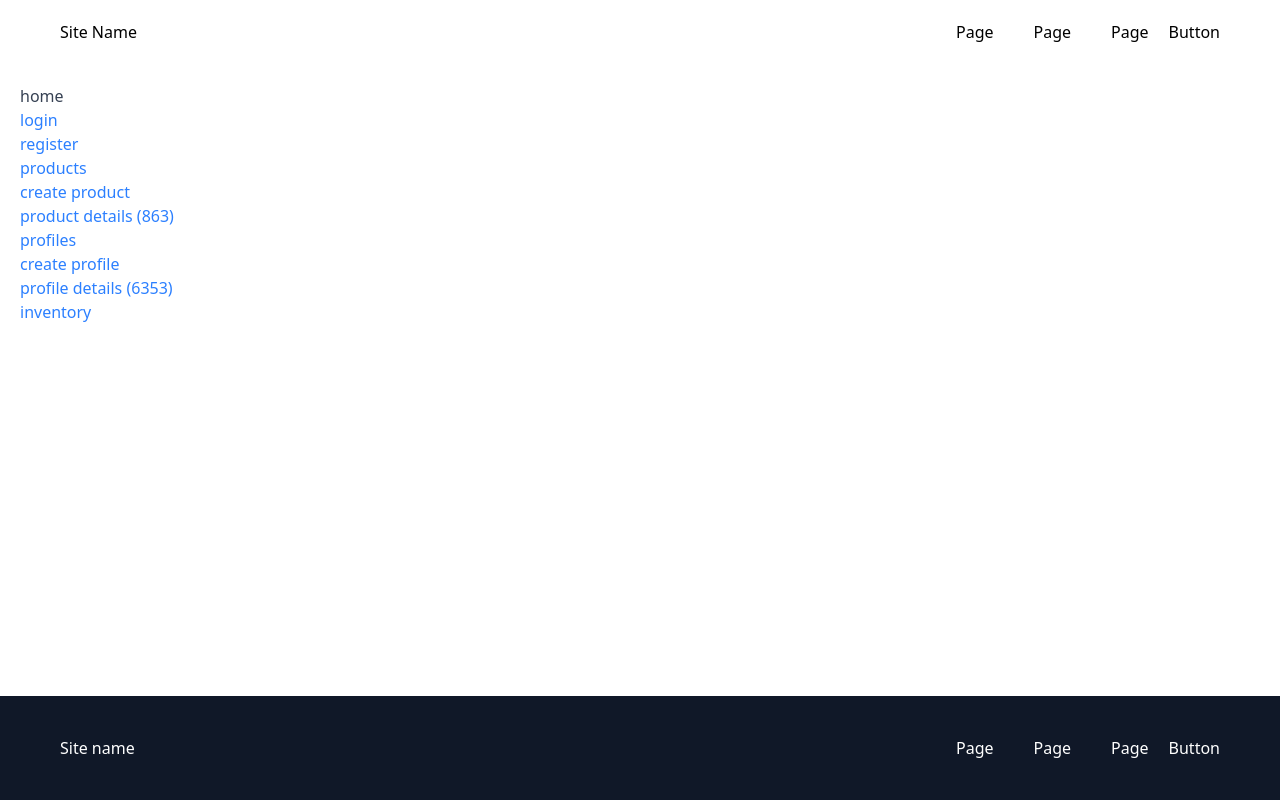
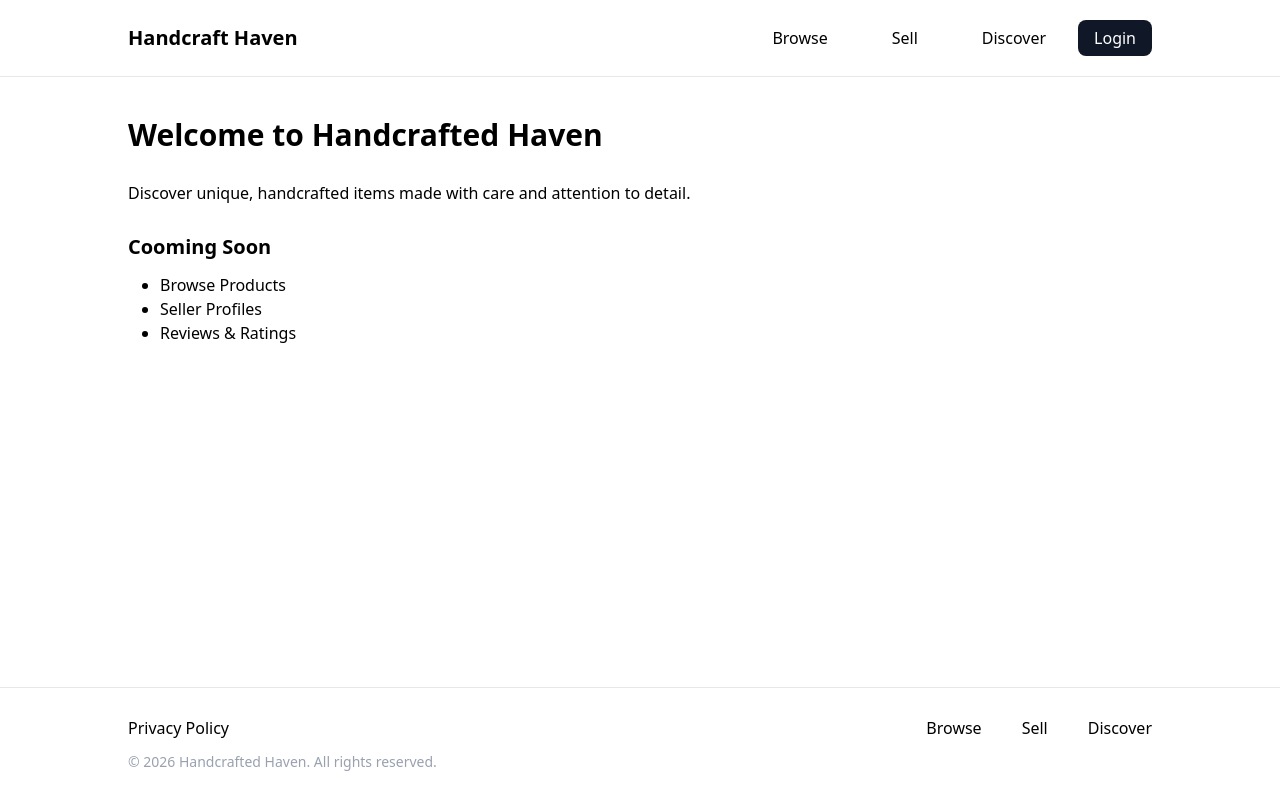
Before and after one commit to SimphiweNkabinde/handcrafted-haven, a Next.js app: page / in a window 1280 px wide. Built offline with nearby package versions, Linux system fonts and the light colour scheme.

Commit message:
create global header and footer

```diff
--- a/app/globals.css
+++ b/app/globals.css
@@ -1,8 +1,14 @@
 @import "tailwindcss";
 
 
+html {
+  height: 100vh;
+  width: 100vw;
+}
+
 body {
   height: 100vh;
+  width: 100vw;
   min-height: 100vh;
   display: grid;
   grid-template-rows: auto 1fr auto;
--- a/app/layout.tsx
+++ b/app/layout.tsx
@@ -1,13 +1,23 @@
 import "./globals.css";
 import MainHeader from "./ui/components/main-header";
 import MainFooter from "./ui/components/main-footer";
+import { Metadata } from "next";
+
+export const metadata: Metadata = {
+  title: {
+    default: "Handcrafted Haven",
+    template: "%s | Handcrafted Haven",
+  },
+  description:
+    "A marketplace for artisans to showcase and sell unique handcrafted items.",
+};
 
 export default function RootLayout({ children }: Readonly<{ children: React.ReactNode }>) {
   return (
     <html lang="en">
       <body>
         <MainHeader />
-        <main>
+        <main className="mx-5 md:mx-10 max-w-5xl lg:mx-auto w-full my-10">
           {children}
         </main>
         <MainFooter />
--- a/app/page.tsx
+++ b/app/page.tsx
@@ -1,9 +1,16 @@
-import SiteLinks from "./ui/components/site-links";
-
 export default function Home() {
   return (
-    <div>
-      <SiteLinks />
+    <div className="flex flex-col gap-7">
+      <h1 className="text-3xl font-bold">Welcome to Handcrafted Haven</h1>
+      <p>Discover unique, handcrafted items made with care and attention to detail.</p>
+      <section>
+        <h2 className="text-xl font-bold mb-3">Cooming Soon</h2>
+        <ul className="list-disc pl-8">
+          <li>Browse Products</li>
+          <li>Seller Profiles</li>
+          <li>Reviews & Ratings</li>
+        </ul>
+      </section>
     </div>
   );
 }
--- /dev/null
+++ b/app/ui/button.tsx
@@ -0,0 +1,13 @@
+import clsx from "clsx"
+
+export default function Button({ children, className }: { children: React.ReactNode, className?: string }) {
+    return (
+        <button
+            className={clsx(
+                "bg-gray-900 text-white rounded-lg px-4 py-1.5 hover:bg-gray-800 cursor-pointer",
+                className
+            )}>
+            {children}
+        </button>
+    )
+}
--- a/app/ui/components/main-footer.tsx
+++ b/app/ui/components/main-footer.tsx
@@ -1,15 +1,25 @@
+import Link from "next/link";
+
+const footerLinks = [
+    { href: "/products", label: "Browse" },
+    { href: "/seller", label: "Sell" },
+    { href: "/profiles", label: "Discover" },
+];
+
 export default function MainFooter() {
     return (
-        <div className="bg-gray-900 text-white px-15 py-10 flex justify-between">
-            <div>Site name</div>
-            <nav className="flex gap-5">
-                <ul className="flex gap-10">
-                    <li>Page</li>
-                    <li>Page</li>
-                    <li>Page</li>
-                </ul>
-                <button>Button</button>
-            </nav>
-        </div>
+        <footer className="border-t border-gray-200">
+            <div className="mx-5 md:mx-10 max-w-5xl lg:mx-auto mt-7 mb-7">
+                <nav className="flex flex-col md:flex-row gap-4 justify-between mb-3">
+                    <Link href="//privacy-policy">Privacy Policy</Link>
+                    <ul className="flex gap-10">
+                        {footerLinks.map((link, item) => (
+                            <Link key={item} href={link.href}>{link.label}</Link>
+                        ))}
+                    </ul>
+                </nav>
+                <p className="text-sm text-gray-400">&copy; 2026 Handcrafted Haven. All rights reserved.</p>
+            </div>
+        </footer>
     )
 }
--- a/app/ui/components/main-header.tsx
+++ b/app/ui/components/main-header.tsx
@@ -1,19 +1,38 @@
 import Link from "next/link";
+import Button from "../button";
+import { Bars3Icon } from "@heroicons/react/24/outline";
+
+const navItems = [
+    { href: "/products", label: "Browse" },
+    { href: "/seller", label: "Sell" },
+    { href: "/profiles", label: "Discover" },
+];
 
 export default function MainHeader() {
     return (
-        <header className="px-15 py-5 flex justify-between">
-            <Link href="/">
-                Site Name
-            </Link>
-            <nav className="flex gap-5">
-                <ul className="flex gap-10">
-                    <li>Page</li>
-                    <li>Page</li>
-                    <li>Page</li>
-                </ul>
-                <button>Button</button>
-            </nav>
+        <header className="border-b-1 border-gray-200">
+            <div className="mx-5 md:mx-10 max-w-5xl lg:mx-auto my-5 flex justify-between items-center">
+                <Link href="/" className="font-bold text-xl">
+                    Handcraft Haven
+                </Link>
+                <button className="md:hidden">
+                    <Bars3Icon className="w-7" />
+                </button>
+                <nav className="hidden md:flex gap-5 items-center">
+                    <ul className="flex gap-10">
+                        {navItems.map((link, index) => (
+                            <Link
+                                key={index}
+                                href={link.href}
+                                className="hover:bg-gray-100 rounded-lg px-3 py-1.5"
+                            >{link.label}</Link>
+                        ))}
+                    </ul>
+                    <Link href="/login" className="bg-gray-900 text-white rounded-lg px-4 py-1.5 hover:bg-gray-800 cursor-pointer">
+                        Login
+                    </Link>
+                </nav>
+            </div>
         </header>
     )
 }
--- a/app/ui/components/site-links.tsx
+++ b/app/ui/components/site-links.tsx
@@ -20,7 +20,7 @@ export default function SiteLinks() {
         { label: "inventory", href: "/inventory" }
     ]
     return (
-        <ul className='p-5'>
+        <ul>
             {links.map((link, index) => (
                 <li key={index}>
                     <Link
```
